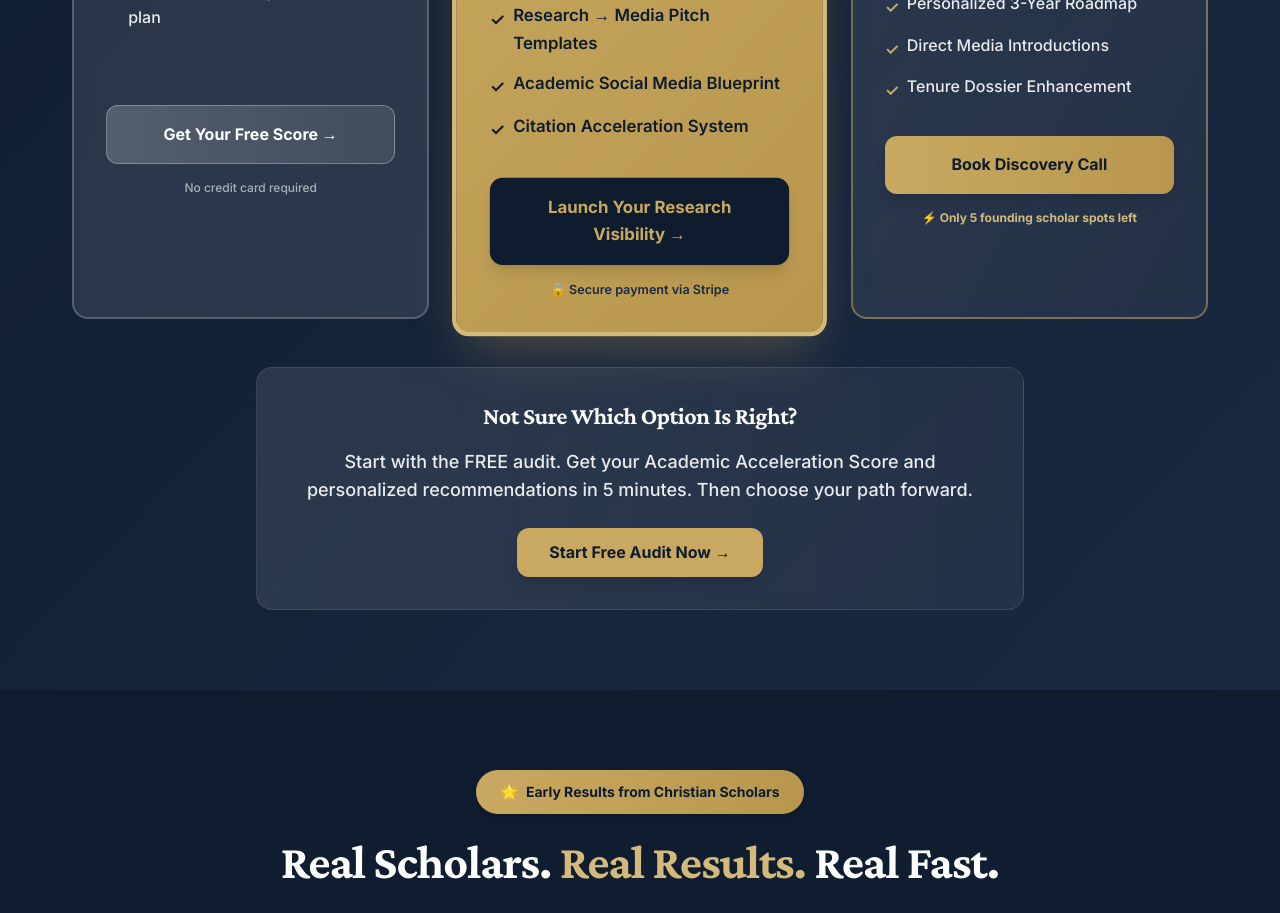
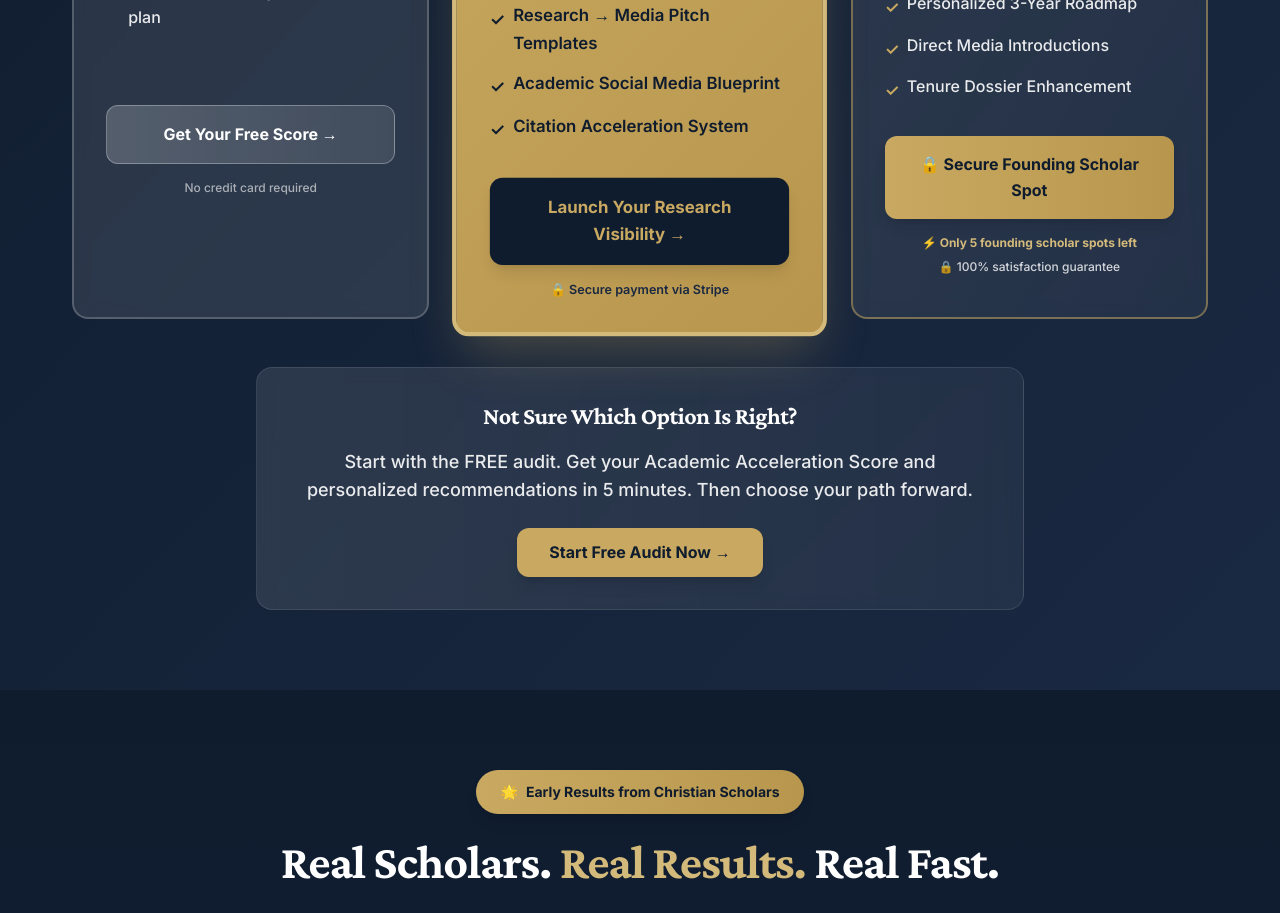
Before and after one commit to SamAde1203/alpha-wings-research, a Next.js app: page / in a window 1280 px wide. Shown: the part 9500-10413 px from the top of the page. Built offline with nearby package versions, Linux system fonts and the light colour scheme.

Commit message:
fix: update AcceleratorSection CTAs and add TypeScript types

```diff
--- a/app/components/AcceleratorSection.tsx
+++ b/app/components/AcceleratorSection.tsx
@@ -176,12 +176,16 @@ export default function AcceleratorSection() {
                 onClick={() => trackAcceleratorClick('full-intensive', 'accelerator-section')}
                 className="block w-full bg-gradient-to-r from-gold-500 to-gold-600 hover:from-gold-600 hover:to-gold-700 text-navy-900 font-bold py-4 px-6 rounded-xl transition-all shadow-lg hover:shadow-xl"
               >
-                Book Discovery Call
+                🔒 Secure Founding Scholar Spot
               </a>
 
               <p className="text-xs text-gold-400 mt-4 font-bold">
                 ⚡ Only 5 founding scholar spots left
               </p>
+			  {/* ADD THIS: */}
+			 <p className="text-xs text-white/80 mt-2 font-medium">
+			   🔒 100% satisfaction guarantee
+			   </p>
             </div>
           </div>
         </div>
```
